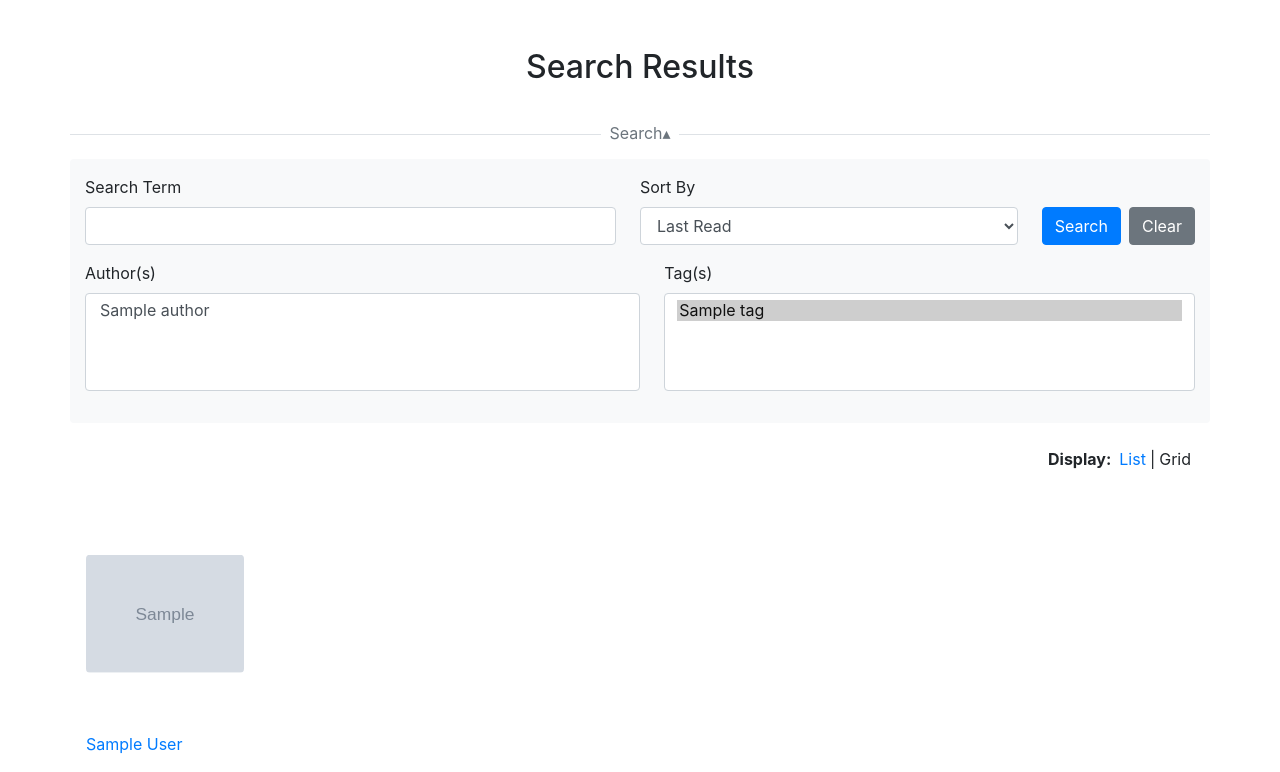
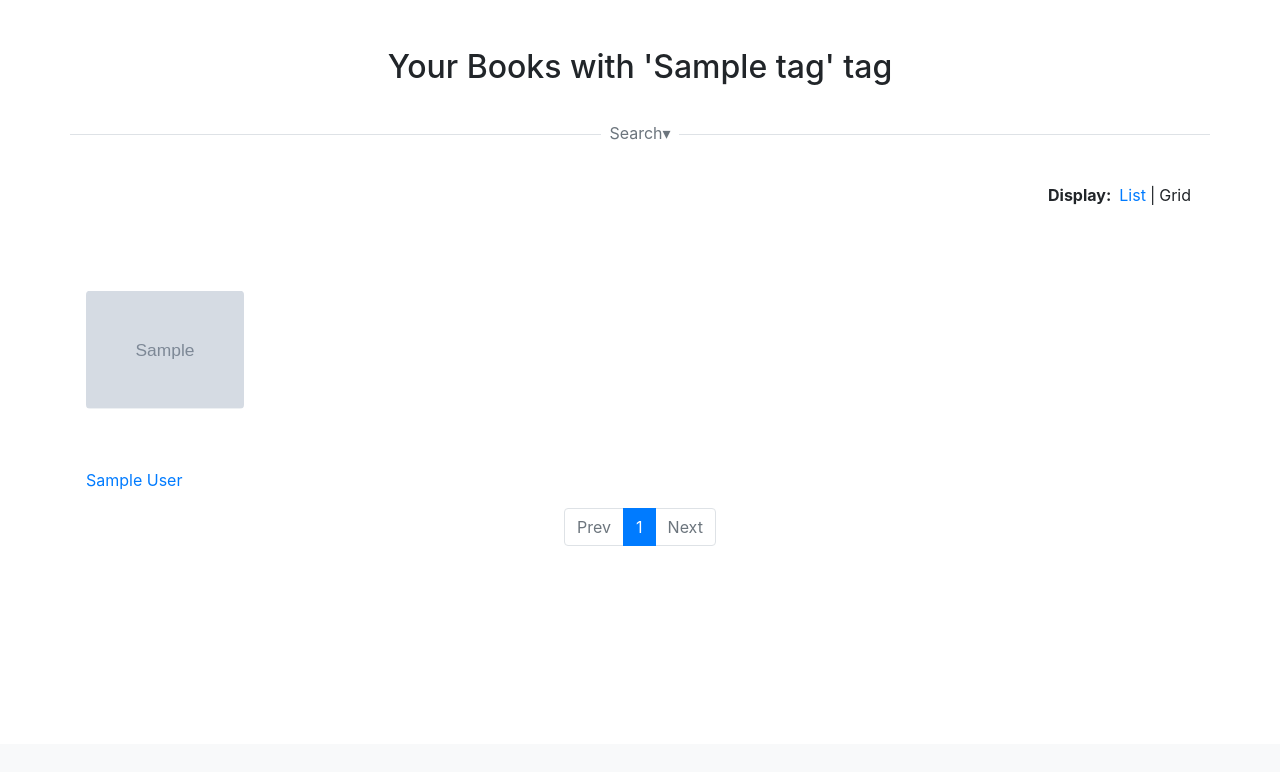
Before and after one commit to tmattmac/nebook, a Flask app: page /?tag=1 in a window 1280 px wide. Shown: the part 56-828 px from the top of the page. After the commit the page ends 602 px from the top, so only its background shows below. Run offline with Flask 2, Linux system fonts and the light colour scheme; a user stored in the database is signed in; tables that the repository leaves empty hold one stand-in row (values such as "Sample post"); grey boxes marked "Sample" are stand-in pictures; parts of the project's set-up code (start-up, migrations or seed data) failed here and were passed over; some libraries are stand-ins or nearby versions.

Commit message:
added pagination

```diff
--- a/app.py
+++ b/app.py
@@ -34,27 +34,36 @@ app.register_blueprint(ajax, url_prefix='/api')
 @login_required
 def index():
 
+    # TODO: Populate form only if user searched
+    ref_search = True if request.args.get('ref') == 'search' else False
     form = BookSearchForm(
         formdata=request.args,
         meta={'csrf': False}
     )
 
-    books, search_meta = build_query(current_user, **form.data)
+    try:
+        pg = int(request.args['pg'])
+    except:
+        pg = 1
+    books, search_meta = build_query(
+        current_user,
+        pg=pg,
+        **form.data
+    )
 
+    # TODO: Cache these somehow
     form.author.choices = [(a.id, a.name) for a in get_authors(current_user.id)]
     form.tag.choices = [(t.id, t.tag_name) for t in get_tags(current_user.id)]
 
     session['view'] = request.args.get('view') or session.get('view', 'grid')
 
-    # TODO: Store folder ID in session
-    #folderId = gdrive.get_app_folder_id(credentials)
-    #files = gdrive.get_all_epub_file_ids(credentials)
-
     return render_template(
         'index.html',
-        books=books,
+        books=books.items,
+        pagination=books,
         search_meta=search_meta,
-        form=form
+        form=form,
+        ref_search=ref_search
     )
 
 @app.route('/book/<book_id>')
--- a/gbooks.py
+++ b/gbooks.py
@@ -1,6 +1,5 @@
 from googleapiclient.discovery import build
 from googleapiclient import errors
-import io
 
 GDRIVE_APP_FOLDER = 'UBP Ebooks'
 API_NAME = 'books'
--- a/helpers.py
+++ b/helpers.py
@@ -2,6 +2,16 @@ from sqlalchemy import or_, and_, desc, func, nullslast, text
 from models import *
 from lib.epubtag import EpubBook
 from urllib.parse import urlparse, urlunparse, parse_qs, urlencode
+
+SORT_FIELDS = {
+        'title': UserBook.title,
+        'publisher': UserBook.publisher,
+        'publication_year': UserBook.publication_year,
+        'last_read': UserBook.last_read,
+        'author': Author.name
+    }
+
+DEFAULT_PER_PAGE = 1
 
 def build_query(user, **kwargs):
     """
@@ -13,17 +23,10 @@ def build_query(user, **kwargs):
     sort    name of column to sort by (default: last_read)
     order   asc or desc (default: )
     """
-    SORT_FIELDS = {
-        'title': UserBook.title,
-        'publisher': UserBook.publisher,
-        'publication_year': UserBook.publication_year,
-        'last_read': UserBook.last_read,
-        'author': Author.name
-    }
 
     # TODO: Get items per page from user preferences
-    pg = kwargs.get('pg', 1) - 1
-    per_pg = kwargs.get('per_pg', 20)
+    pg = kwargs.get('pg', 1)
+    per_pg = kwargs.get('per_pg', DEFAULT_PER_PAGE)
     sort = kwargs.get('sort')
     order = kwargs.get('order')
     author = kwargs.get('author')
@@ -34,21 +37,19 @@ def build_query(user, **kwargs):
 
     search_meta = {}
 
-    query = db.session.query(UserBook)\
-        .filter(UserBook.user_id == user.id)\
-        .outerjoin(UserBook.authors)\
-        .outerjoin(UserBook.tags)
+    query = UserBook.query\
+        .filter(UserBook.user_id == user.id)
 
     if author:
         # TODO: Try-except block
-        query = query.filter(Author.id.in_(author))
+        query = query.filter(UserBook.authors.any(Author.id.in_(author)))
         if len(author) == 1:
             search_meta['author'] = Author.query.get(author[0]).name
         else:
             search_meta['author'] = '(multiple authors)'
 
     if tag:
-        query = query.filter(Tag.id.in_(tag))
+        query = query.filter(UserBook.tags.any(Tag.id.in_(tag)))
         if len(tag) == 1:
             search_meta['tag'] = Tag.query.get(tag[0]).tag_name
         else:
@@ -88,14 +89,11 @@ def build_query(user, **kwargs):
     else:
         query = query.order_by(nullslast(sort))
 
-    count = query.count()
-    search_meta['count'] = count
+    # query = query\
+    #         .limit(per_pg)\
+    #         .offset(pg * per_pg)
 
-    query = query\
-            .limit(per_pg)\
-            .offset(pg * per_pg)
-
-    return query.all(), search_meta
+    return query.paginate(pg, per_pg), search_meta
 
 
 def update_book_with_form_data(book_instance, form):
--- a/templates/book/details.html
+++ b/templates/book/details.html
@@ -32,7 +32,7 @@
       </tr>
       <tr>
         <td>Publisher</td>
-        <td><a href="{{url_for('index', publisher=book.publisher)}}">{{book.publisher}}</a></td>
+        <td>{{book.publisher}}</td>
       </tr>
       <tr>
         <td>Publication Year</td>
--- /dev/null
+++ b/templates/book/pagination.html
@@ -0,0 +1,50 @@
+{% set args = dict(request.args) %}
+{% set _ = args.pop('pg') if args.pg %}
+
+<nav aria-label="pagination">
+  <ul class="pagination justify-content-center">
+    {% if pagination.has_prev %}
+      <li class="page-item">
+        <a class="page-link" href="{{url_for('index', pg=pagination.prev_num, **args)}}">
+          Prev
+        </a>
+      </li>
+    {% else %}
+      <li class="page-item disabled">
+        <span class="page-link">Prev</span>
+      </li>
+    {% endif %}
+
+    {% for page in pagination.iter_pages() %}
+      {% if page %}
+        {% if page != pagination.page %}
+          <li class="page-item">
+            <a class="page-link" href="{{url_for('index', pg=page, **args)}}">{{page}}</a>
+          </li>
+        {% else %}
+          <li class="page-item active">
+            <span class="page-link"">{{page}}</span>
+            <span class="sr-only">(current)</span>
+          </li>
+        {% endif %}
+      {% else %}
+        <li class="page-item disabled">
+          <span class="page-link">&#8230;</span>
+        </li>
+      {% endif %}
+    {% endfor %}
+
+    {% if pagination.has_next %}
+      <li class="page-item">
+        <a class="page-link" href="{{url_for('index', pg=pagination.next_num, **args)}}">
+          Next
+        </a>
+      </li>
+    {% else %}
+      <li class="page-item disabled">
+        <span class="page-link">Next</span>
+      </li>
+    {% endif %}
+  </ul>
+
+</nav>
--- a/templates/book/search-form.html
+++ b/templates/book/search-form.html
@@ -1,12 +1,13 @@
 <div class="search-toggle-container w-100 text-center border-top border-muted">
-  <a class="search-toggle text-muted" data-toggle="collapse" href="#book-search-form-container" role="button" aria-expanded="{{'true' if search_meta else 'false'}}" aria-controls="book-search-form-container">Search</a>
+  <a class="search-toggle text-muted" data-toggle="collapse" href="#book-search-form-container" role="button" aria-expanded="{{'true' if ref_search else 'false'}}" aria-controls="book-search-form-container">Search</a>
 </div>
 
-<div class="bg-light rounded col collapse {{'show' if search_meta else ''}}" id="book-search-form-container">
+<div class="bg-light rounded col collapse {{'show' if ref_search else ''}}" id="book-search-form-container">
   <form id="book-search-form" class="w-100">
+    <input type="hidden" name="ref" value="search">
     <div class="d-flex align-items-stretch align-items-md-end flex-column flex-wrap flex-md-row my-3">
       <div class="form-group mb-3 mr-md-4 flex-grow-1">
-        <label for="book-search-input">Search Term</label>
+        <label for="book-search-input">Search Term </label>
         {{form.q(class_='form-control', id_='book-search-input')}}
       </div>
 
--- a/templates/index.html
+++ b/templates/index.html
@@ -2,8 +2,7 @@
 
 {% from 'macros.html' import author_list, tag_list, column_header, search_title %}
 
-{% set result_count = search_meta.pop('count') %}
-{% set page_title = 'Search Results' if search_meta else 'Your Books' %}
+{% set page_title = 'Search Results' if ref_search else search_title(search_meta) %}
 
 
 {% block title %}UBP | {{page_title}}{% endblock %}
@@ -26,6 +25,7 @@
     {% else %}
       {% include 'book/list-grid.html' %}
     {% endif %}
+    {% include 'book/pagination.html' %}
   {% elif search_meta %}
     <div class="w-100 text-center">
       <p>Your search yielded no results.</p>
--- a/templates/macros.html
+++ b/templates/macros.html
@@ -36,25 +36,14 @@
 {% endmacro %}
 
 {% macro search_title(args) %}
-  {% if args.q %}
-    Results for '{{args.q}}'
-  {% else %}
-    Books
-  {% endif %}
-
+  Your Books
   {% if args.author %}
     by {{args.author}}
-  {% endif %}
-
-  {% if args.publisher %}
+  {% elif args.publisher %}
     from {{args.publisher}}
-  {% endif %}
-
-  {% if args.year %}
+  {% elif args.year %}
     published in {{args.year}}
-  {% endif %}
-
-  {% if args.tag %}
+  {% elif args.tag %}
     with '{{args.tag}}' tag
   {% endif %}
 {% endmacro %}
```
